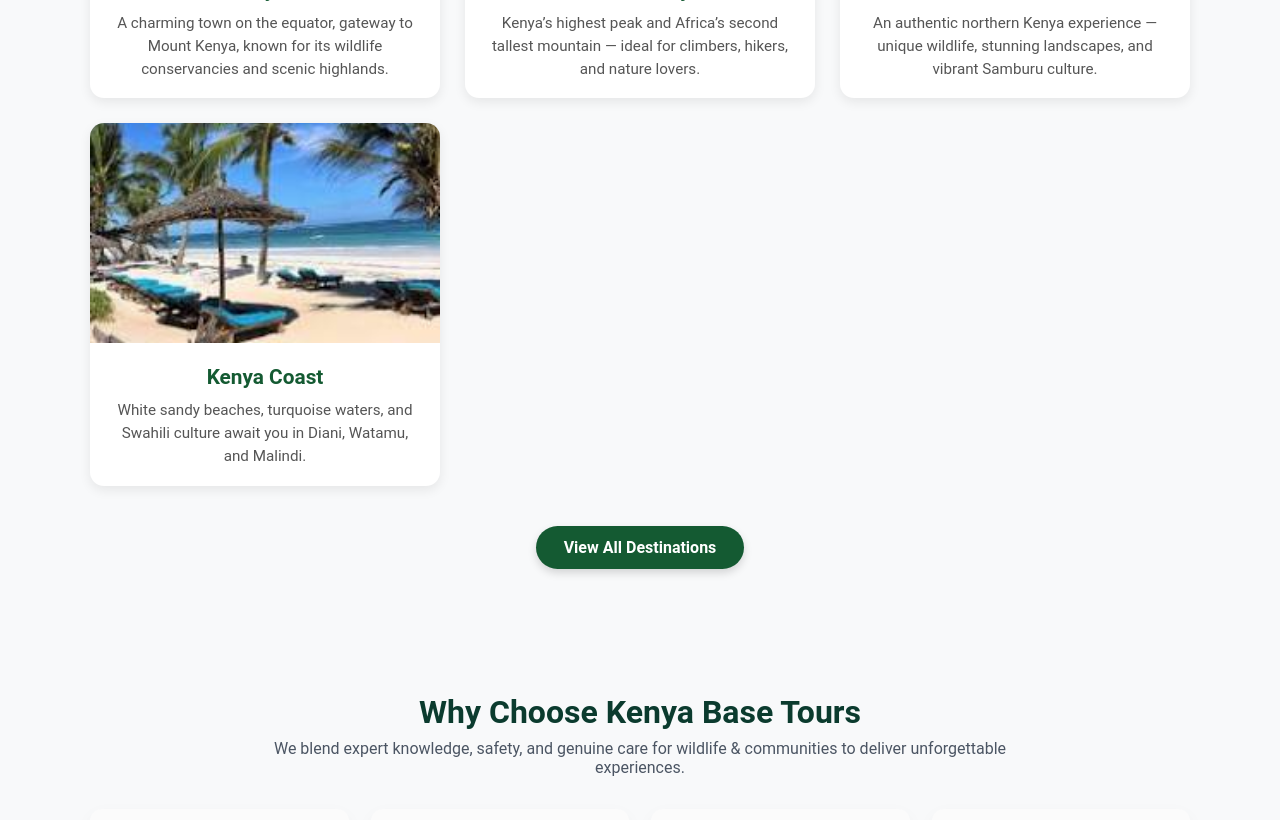
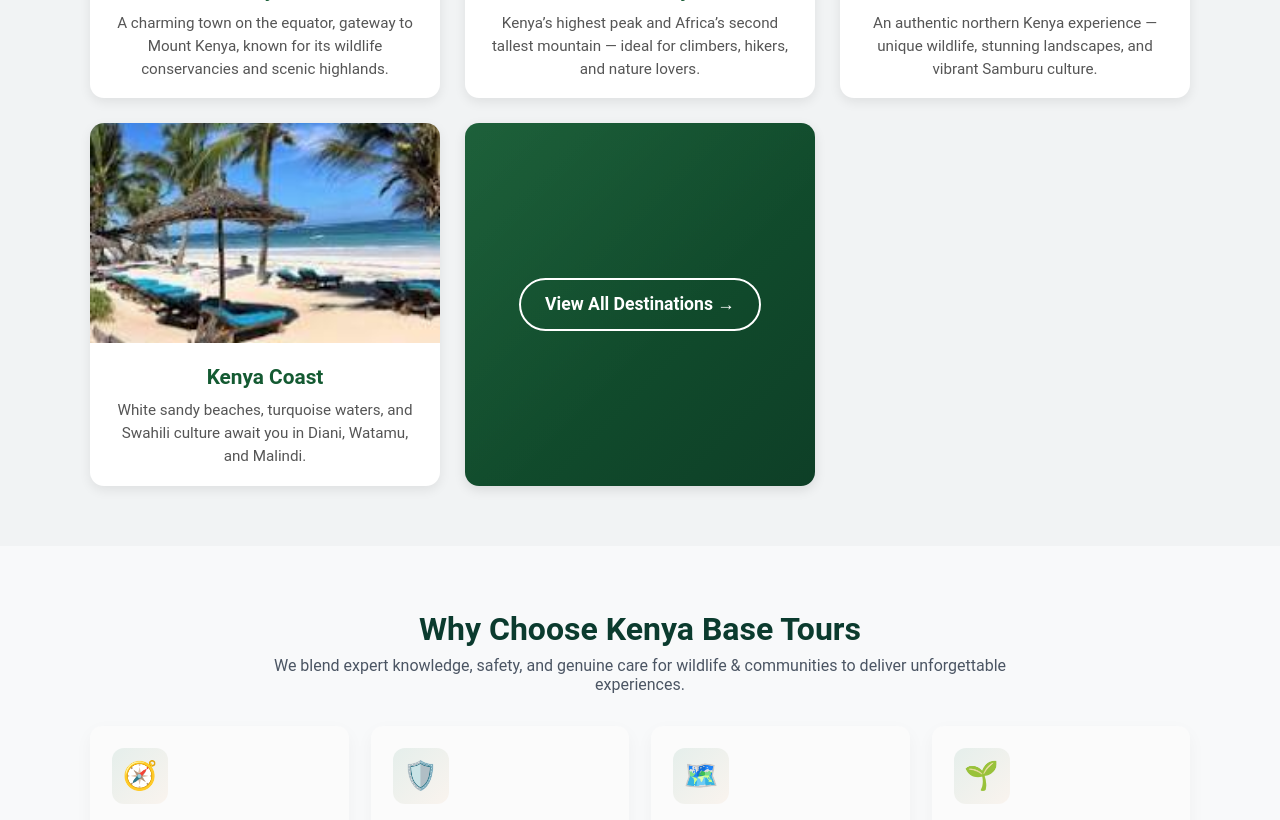
Before and after one commit to Muyundo/kenya-base-tours, a React (Create React App) app: page / in a window 1280 px wide. Shown: the part 1800-2620 px from the top of the page. Built offline with nearby package versions, Linux system fonts and the light colour scheme.

Commit message:
Updated View all DestinationsSections button to be on the right side of the section.

```diff
--- a/src/components/DestinationsSection.css
+++ b/src/components/DestinationsSection.css
@@ -1,5 +1,6 @@
+/* === Section Styling === */
 .destinations-section {
-  background: #f8f9fa;
+  background: #f1f3f4; /* subtle light grey */
   padding: 60px 20px;
   text-align: center;
 }
@@ -10,14 +11,17 @@
   margin-bottom: 40px;
 }
 
+/* === Grid Layout === */
 .destinations-grid {
   display: grid;
   grid-template-columns: repeat(auto-fit, minmax(260px, 1fr));
   gap: 25px;
   max-width: 1100px;
   margin: 0 auto;
+  align-items: stretch;
 }
 
+/* === Destination Cards === */
 .destination-card {
   background: #fff;
   border-radius: 14px;
@@ -53,44 +57,65 @@
   line-height: 1.5;
 }
 
-/* === View All Destinations Button === */
-.destinations-btn-wrapper {
-  text-align: center;
-  margin-top: 40px;
+/* === View More Card === */
+.view-more-card {
+  position: relative;
+  display: flex;
+  justify-content: center;
+  align-items: center;
+  border-radius: 14px;
+  overflow: hidden;
+  background: linear-gradient(135deg, #145a32, #0e3f27);
+  color: #fff;
+  cursor: pointer;
+  box-shadow: 0 4px 12px rgba(0, 0, 0, 0.1);
+  transition: all 0.4s ease;
 }
 
-.destinations-btn {
-  background-color: #145a32;
+/* Add a slight glow effect on hover */
+.view-more-card:hover {
+  transform: translateY(-6px);
+  box-shadow: 0 8px 24px rgba(0, 0, 0, 0.25);
+}
+
+/* Subtle animated gradient overlay */
+.view-more-card::before {
+  content: "";
+  position: absolute;
+  inset: 0;
+  background: linear-gradient(135deg, rgba(255, 255, 255, 0.1), transparent 60%);
+  opacity: 0.4;
+  pointer-events: none;
+  transition: opacity 0.3s ease;
+}
+
+.view-more-card:hover::before {
+  opacity: 0.7;
+}
+
+/* === Button Inside View More Card === */
+.destinations-btn-inline {
+  position: relative;
+  z-index: 2;
   color: #fff;
+  text-decoration: none;
   font-weight: 600;
-  padding: 12px 28px;
-  border-radius: 25px;
-  text-decoration: none;
-  font-size: 1rem;
-  display: inline-block;
-  box-shadow: 0 4px 8px rgba(0, 0, 0, 0.15);
+  font-size: 1.1rem;
+  padding: 14px 24px;
+  border-radius: 30px;
+  border: 2px solid #fff;
   transition: all 0.3s ease;
 }
 
-.destinations-btn:hover {
-  background-color: #0e3f27;
-  transform: translateY(-3px);
-  box-shadow: 0 6px 16px rgba(0, 0, 0, 0.2);
+.destinations-btn-inline:hover {
+  background: #fff;
+  color: #145a32;
+  transform: scale(1.05);
 }
 
-
-
-@keyframes fadeUp {
-  from {
-    opacity: 0;
-    transform: translateY(20px);
-  }
-  to {
-    opacity: 1;
-    transform: translateY(0);
+/* === Responsive Tweak === */
+@media (max-width: 768px) {
+  .view-more-card {
+    min-height: 120px;
   }
 }
-
-.destinations-btn {
-  animation: fadeUp 0.8s ease forwards;
-}
--- a/src/components/DestinationsSection.js
+++ b/src/components/DestinationsSection.js
@@ -1,5 +1,5 @@
 import React from "react";
-import { Link } from "react-router-dom"; // ✅ import this
+import { Link } from "react-router-dom";
 import "./DestinationsSection.css";
 
 import nanyukiImg from "../assets/images/nanyuki.jpg";
@@ -53,13 +53,13 @@ function DestinationsSection() {
             </div>
           </div>
         ))}
-      </div>
 
-      {/* ✅ Add this button here */}
-      <div className="destinations-btn-wrapper">
-        <Link to="/destinations" className="destinations-btn">
-          View All Destinations
-        </Link>
+        {/* ✅ Make this part of the grid */}
+        <div className="destination-card view-more-card">
+          <Link to="/destinations" className="destinations-btn-inline">
+            View All Destinations →
+          </Link>
+        </div>
       </div>
     </section>
   );
```
